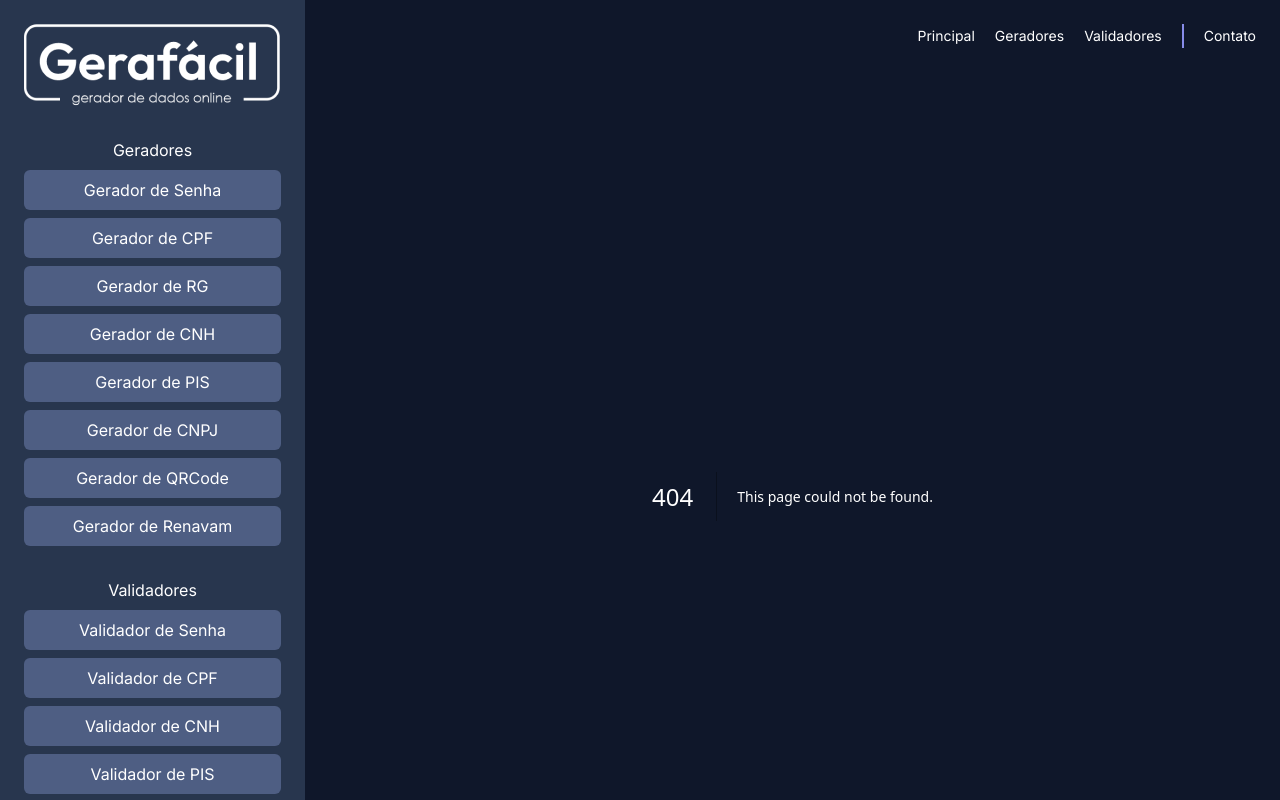
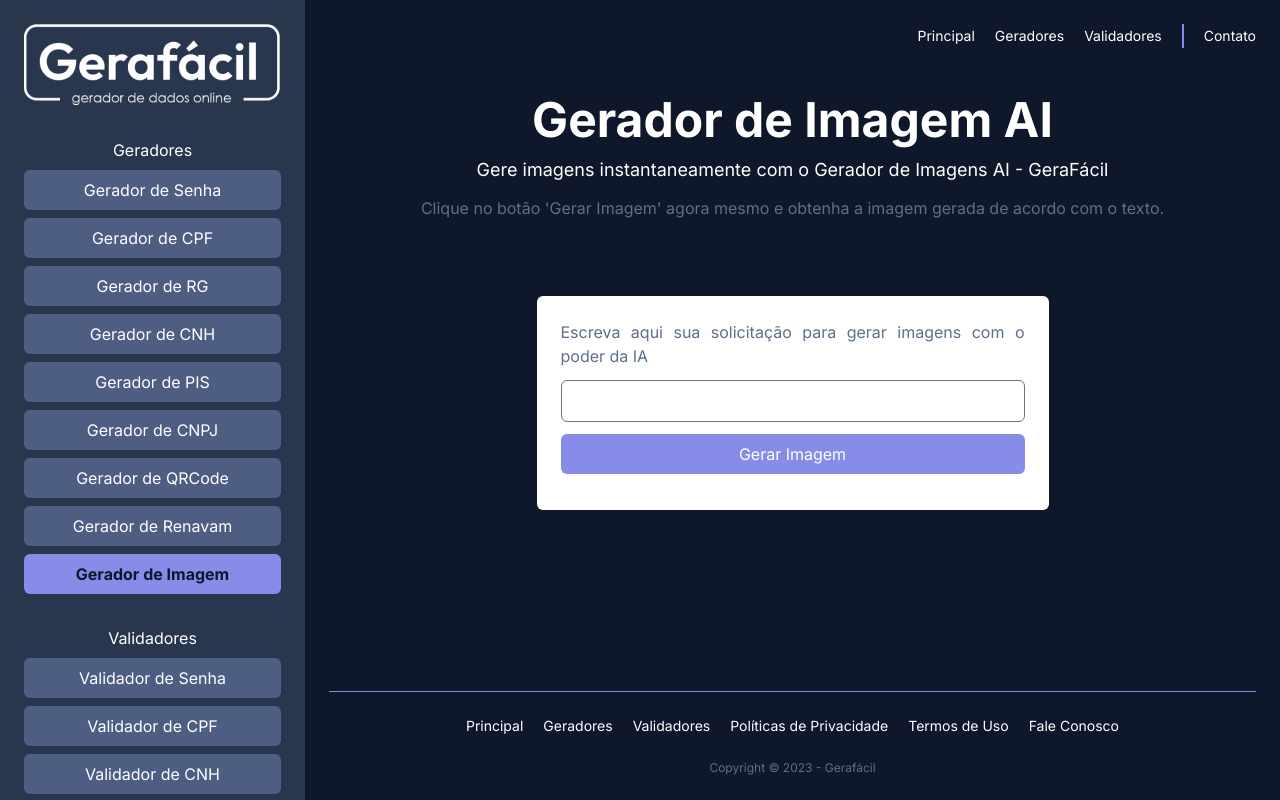
Before and after one commit to awa-minds/gera-facil, a Next.js app: page /geradores/gerador-imagem in a window 1280 px wide. Before the commit this address had no page. Built offline with nearby package versions, Linux system fonts and the light colour scheme.

Commit message:
feat: inclusão do gerador de imagens
inclusão do gerador de imagens

```diff
--- /dev/null
+++ b/src/app/geradores/gerador-imagem/ImageGenerator.tsx
@@ -0,0 +1,124 @@
+'use client'
+
+import React, { useState } from 'react'
+
+const apiKey = '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'
+
+const maxImages = 4 // Number of images to generate for each prompt
+
+// Function to generate a random number between min and max (inclusive)
+function getRandomNumber(min: number, max: number): number {
+  return Math.floor(Math.random() * (max - min + 1)) + min
+}
+
+// Function to clear image grid
+function clearImageGrid(): void {
+  const imageGrid = document.getElementById('image-grid')
+  if (imageGrid) {
+    imageGrid.innerHTML = ''
+  }
+}
+
+// Function to generate images
+async function generateImages(input: string): Promise<void> {
+  clearImageGrid()
+
+  const loading = document.getElementById('loading')
+  if (loading) {
+    loading.style.display = 'block'
+  }
+
+  const imageUrls: string[] = []
+
+  for (let i = 0; i < maxImages; i++) {
+    // Generate a random number between 1 and 10000 and append it to the prompt
+    const randomNumber = getRandomNumber(1, 10000)
+    const prompt = `${input} ${randomNumber}`
+    // We added a random number to the prompt to create different results
+    const response = await fetch(
+      'https://api-inference.huggingface.co/models/prompthero/openjourney',
+      {
+        method: 'POST',
+        headers: {
+          'Content-Type': 'application/json',
+          Authorization: `Bearer ${apiKey}`,
+        },
+        body: JSON.stringify({ inputs: prompt }),
+      },
+    )
+
+    if (!response.ok) {
+      alert('Failed to generate image!')
+    }
+
+    const blob = await response.blob()
+    const imgUrl = URL.createObjectURL(blob)
+    imageUrls.push(imgUrl)
+
+    const img = document.createElement('img')
+    img.src = imgUrl
+    img.alt = `art-${i + 1}`
+    img.onclick = () => downloadImage(imgUrl, i)
+    img.style.width = 'calc(50% - 3px)'
+    img.style.height = 'auto'
+    const imageGrid = document.getElementById('image-grid')
+    if (imageGrid) {
+      imageGrid.appendChild(img)
+    }
+  }
+
+  if (loading) {
+    loading.style.display = 'none'
+  }
+}
+
+function downloadImage(imgUrl: string, imageNumber: number): void {
+  const link = document.createElement('a')
+  link.href = imgUrl
+  // Set the filename based on the selected image
+  link.download = `image-${imageNumber + 1}.jpg`
+  link.click()
+}
+
+export const GenerateImage = () => {
+  const [input, setInput] = useState<string>('')
+
+  const handleGenerateClick = () => {
+    generateImages(input)
+  }
+
+  return (
+    <div className="m-auto flex min-w-[380px] max-w-lg flex-col gap-6 rounded-md bg-white p-6">
+      <div className="flex flex-col gap-3">
+        <header>
+          <p>
+            Escreva aqui sua solicitação para gerar imagens com o poder da IA
+          </p>
+        </header>
+
+        <div className="flex flex-col gap-3">
+          <input
+            type="text"
+            spellCheck="false"
+            value={input}
+            onChange={(e) => setInput(e.target.value)}
+            className="w-full rounded-md border border-gray-500 px-4 py-2"
+          />
+          <button
+            className="w-full rounded-md bg-awa-100 px-6 py-2 text-white transition-colors hover:bg-awa-300"
+            onClick={handleGenerateClick}
+          >
+            Gerar Imagem
+          </button>
+          <div id="loading" style={{ display: 'none' }}>
+            Loading...
+          </div>
+          <div
+            id="image-grid"
+            style={{ display: 'flex', flexWrap: 'wrap', gap: '3px' }}
+          ></div>
+        </div>
+      </div>
+    </div>
+  )
+}
--- /dev/null
+++ b/src/app/geradores/gerador-imagem/page.tsx
@@ -0,0 +1,28 @@
+import { GenerateImage } from './ImageGenerator'
+import Page from '@/components/Page'
+
+export const metadata = {
+  title: 'Gerador de Imagem AI | GeraFácil',
+  description:
+    'Libere sua criatividade com o Gerador de Imagens com IA do GeraFácil! Transforme ideias em visuais deslumbrantes com nossa poderosa inteligência artificial. Crie, personalize e inspire-se com facilidade. Explore um mundo de possibilidades visuais sem limites. Experimente agora e dê vida às suas ideias com o GeraFácil, seu parceiro inovador na geração de imagens com inteligência artificial.',
+  keywords:
+    'gerador de imagem de ia, imagem de ia online, gerar Imagem, criar imagem, imagem inteligencia artificial, gerador imagem de ia, gerador imagem, gerador de imagem, gerador de imagem online, GeraFácil',
+  robots: 'index, follow',
+  author: 'GeraFácil',
+  canonical: 'https://www.gerafacil.com.br/geradores/gerador-imagem',
+}
+
+export default function GeradorDeImagemPage() {
+  return (
+    <Page
+      title="Gerador de Imagem AI"
+      subtitle="Gere imagens instantaneamente com o Gerador de Imagens AI - GeraFácil"
+      description="Clique no botão 'Gerar Imagem' agora mesmo e obtenha a imagem
+        gerada de acordo com o texto."
+    >
+      <div className="page-content">
+        <GenerateImage />
+      </div>
+    </Page>
+  )
+}
--- a/src/app/page.tsx
+++ b/src/app/page.tsx
@@ -42,6 +42,10 @@
             href="/geradores/gerador-renavam"
             title="Gerador de Renavam"
           />
+          <CardPlus
+            href="/geradores/gerador-imagem"
+            title="Gerador de Imagem AI"
+          />
         </div>
         <h3>Validadores</h3>
         <div className="mt-2 grid gap-3 md:grid-cols-2 lg:grid-cols-3 xl:grid-cols-4">
--- a/src/components/Sidebar/index.tsx
+++ b/src/components/Sidebar/index.tsx
@@ -29,6 +29,9 @@
         <DynamicLink href="/geradores/gerador-renavam">
           Gerador de Renavam
         </DynamicLink>
+        <DynamicLink href="/geradores/gerador-imagem">
+          Gerador de Imagem
+        </DynamicLink>
       </div>
 
       <div>
```
